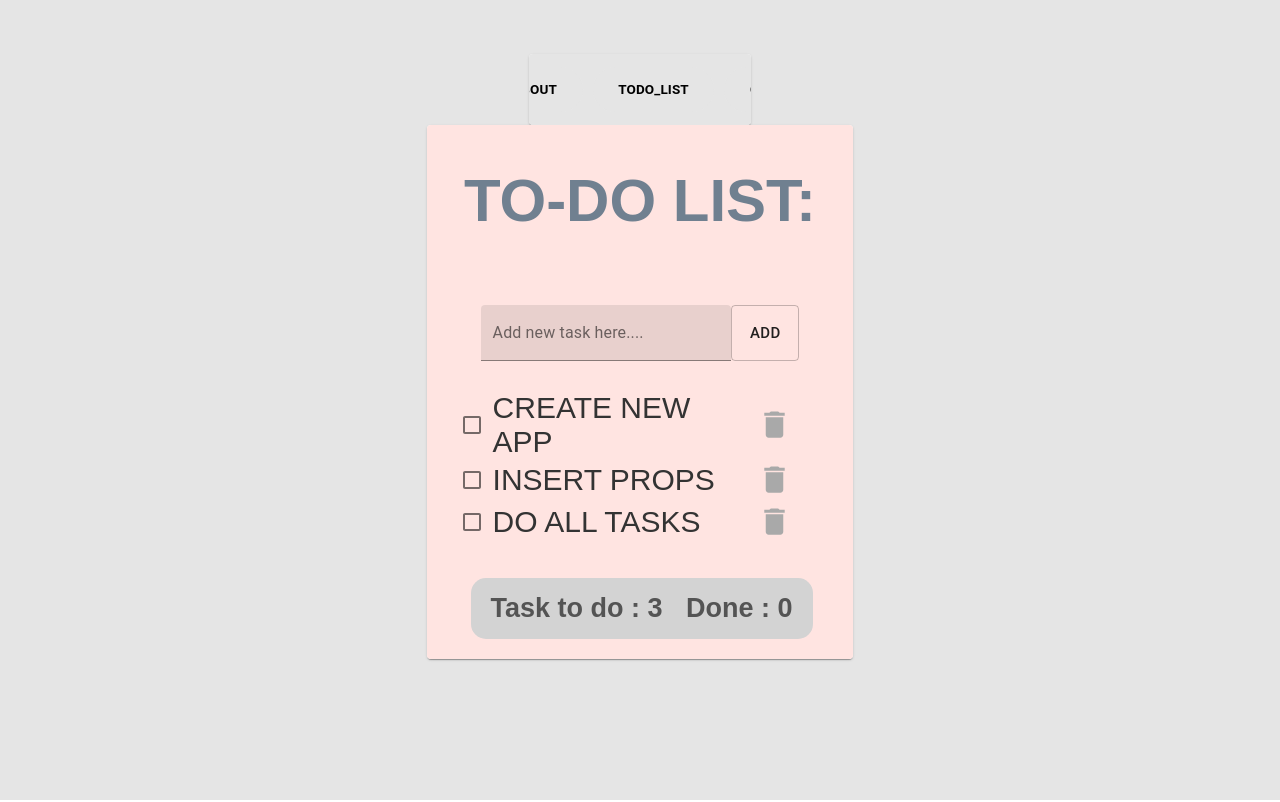
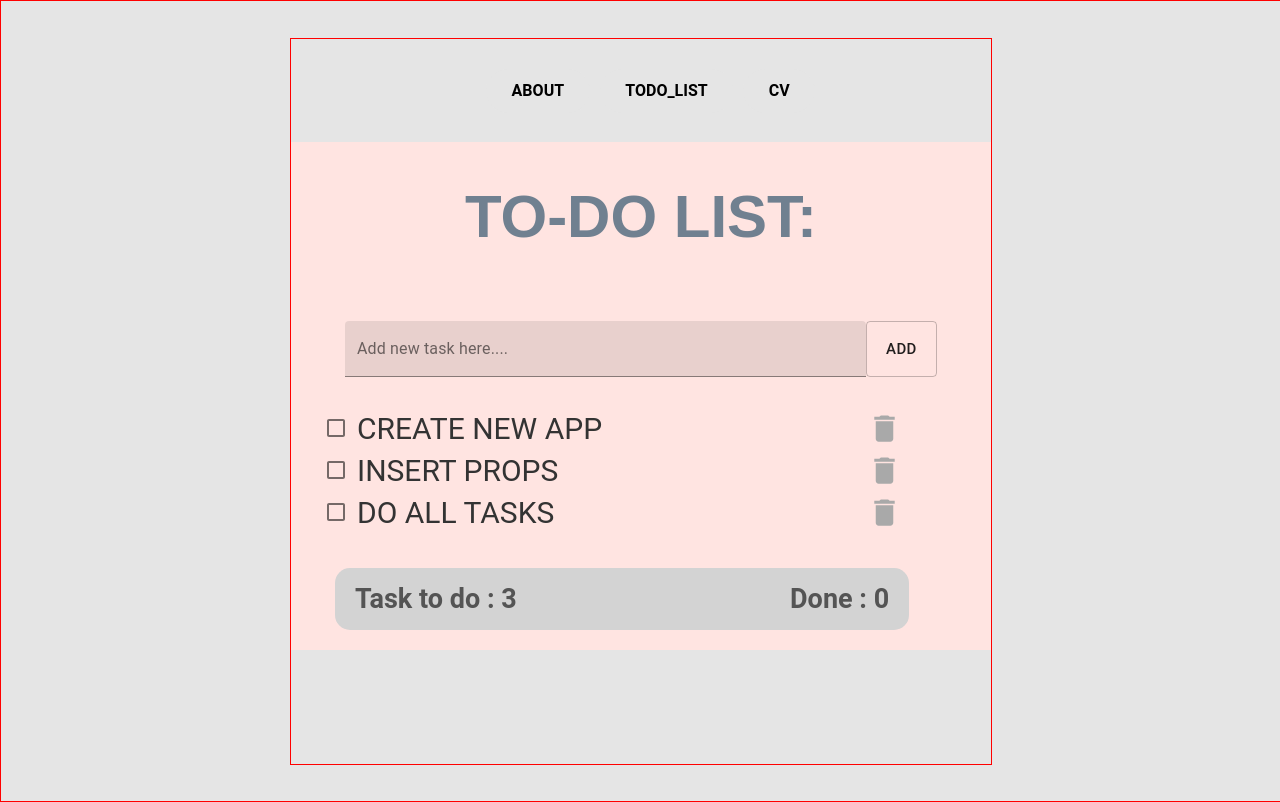
Before and after one commit to WebHeroSchool/React_Todo_NM, a React (Create React App) app: page /todo in a window 1280 px wide. Built offline with nearby package versions, Linux system fonts and the light colour scheme.

Commit message:
some changes

```diff
--- a/src/Components/App/About/About.js
+++ b/src/Components/App/About/About.js
@@ -6,27 +6,26 @@ import { Octokit } from '@octokit/rest';
 const octokit = new Octokit();
 
 const About = () => {
-  const Initialstate = {
+  const InitialState = {
     isLoading: true,
     repoList: [],
     username: 'Natalina27',
     fetchReposSuccess: false,
     error: ''
   };
-  const Initialresp = {
+  const InitialResp = {
     avatarUrl: '',
     name: '',
     error: ''
   };
 
-
-  const [state, setState] = useState(Initialstate);
-  const [resp, setResp] = useState(Initialresp);
+  const [state, setState] = useState(InitialState);
+  const [resp, setResp] = useState(InitialResp);
 
   useEffect(() => {
     octokit.repos.listForUser({
       username: state.username,
-      per_page: 100,
+      per_page: 10,
       since: '2020-01-01'
     })
       .then(({ data }) => {
--- a/src/Components/App/App.js
+++ b/src/Components/App/App.js
@@ -1,37 +1,50 @@
-import React from 'react';
+import React, {useState} from 'react';
 import { BrowserRouter as Router, Route, Link } from 'react-router-dom';
-import { Card, MenuItem, MenuList } from '@material-ui/core';
 import Todo from './Todo/Todo';
 import About from './About/About';
 import Contacts from './CV/Contacts';
 import styles from './App.module.css';
+import classnames from 'classnames';
 
 
-const App = () => (
+
+
+const App = () => {
+  const [isClicked, setClicked] = useState(false);
+
+  return(
       <Router>
-        <div className={styles.App}>
+        <div className={styles.wrap}>
           <div className={styles.inner}>
             <div className={styles.nav}>
-                    <Card className={styles.sidebar}>
-                        <MenuList className={styles.menuList}>
-                            <Link to='/' className={styles.link}><MenuItem>ABOUT</MenuItem></Link>
-                            <Link to='/todo' className={styles.link}><MenuItem>TODO_LIST</MenuItem></Link>
-                            <Link to='/contacts' className={styles.link}> <MenuItem>CV</MenuItem></Link>
-                        </MenuList>
-                    </Card>
+              <Link
+                  to='/'
+                  className= {classnames({
+                    [styles.link]: true,
+                    [styles.linkActive]: isClicked,
+                  })}
+                  onClick={() => { isClicked ? setClicked(false): setClicked(true) }}
+              >ABOUT</Link>
+              <Link to='/todo' className= {classnames({
+                [styles.link]: true,
+                [styles.linkActive]: isClicked,
+              })}
+              >TODO_LIST</Link>
+              <Link to='/contacts' className= {classnames({
+                [styles.link]: true,
+                [styles.linkActive]: isClicked,
+              })}>CV</Link>
             </div>
-                <div className={styles.wrap}>
-                    <Card className={styles.about}>
+            <div className={styles.content}>
               <Route path='/' exact component={About} />
-                    </Card>
-                    <Card className={styles.content}>
-
               <Route path='/todo' component={Todo} />
               <Route path='/contacts' component={Contacts} />
-                    </Card>
             </div>
           </div>
         </div>
       </Router>
   );
+}
+
+
 export default App;
--- a/src/Components/App/App.module.css
+++ b/src/Components/App/App.module.css
@@ -1,142 +1,109 @@
 body{
+    font-family: Roboto, Arial, sans-serif;
+
     margin: 0;
+    padding: 0;
+
+    background-color: #E5E5E5;
 }
-.App{
+.wrap{
     display: flex;
-    flex-direction: column;
-    justify-content: flex-start;
+    justify-content: center;
     align-items: center;
     width: 100vw;
     height: 100vh;
     min-height: 400px;
     background-color: #E5E5E5;
+    border: 1px solid red;
 }
 .inner{
     display: flex;
     flex-direction: column;
     align-items: center;
     height: 100%;
-    padding-top: 27px;
+    border: 1px solid red;
 }
 .nav{
     display: flex;
-    justify-content: center;
-    align-items: center;
+    justify-content: space-around;
+    width: 100%;
     height: max-content;
     max-height: max-content;
 }
-/*.wrap{*/
-/*    !*display: flex;*!*/
-/*    !*flex-direction: column;*!*/
-/*    !*font-size: 10px;*!*/
-/*    !*height: 50%;*!*/
-/*    !*width: initial;*!*/
-/*    !*padding: 5px;*!*/
-/*    !*border: groove 1px #d3d3d3;*!*/
-/*    !*border-radius: 15px;*!*/
-/*}*/
-.sidebar{
+.link{
     display: flex;
-    justify-content: space-between;
-    align-items: center;
-    width: 100%;
-    height: max-content;
-    max-height: max-content;
-    /*background-color: #E5E5E5;*/
-}
-.menuList{
-    display: flex;
-    justify-content: center;
-    align-items: center;
-    width: 100%;
-    /*border: 1px solid red;*/
-    background-color: #E5E5E5;
-}
-.link li{
-    text-decoration: none;
-    font-size: 1em;
-    font-weight: bold;
-    width: -moz-min-content;
-    padding: 5px;
-}
-.link{
     text-decoration: none;
     margin: 5px;
     padding: 1vw 2vw;
-    background-color: #E5E5E5;;
-    color: black;
-    font-size: 27px;
+    background-color: #E5E5E5;
+    color: #000;
+    font-size: 14px;
+    font-weight: 700;
     border-radius: 37px;
-    transition: background-color 0.2s ease-in;
+    width: 110px;
+    cursor: pointer;
 }
 .link:hover{
-    background-color: lightblue;
-    color: white;
+    background-color: #add8e6;
+    color: #FFF;
+    transition: background-color .3s ease-in-out;
 }
 .linkActive{
+    display: flex;
+    text-decoration: none;
+    margin: 5px;
+    padding: 1vw 2vw;
+    font-size: 14px;
+    font-weight: 700;
+    border-radius: 37px;
+    width: 110px;
+    cursor: pointer;
     background-color: #356EFF;
-    color: white;
+    color: #FFF;
+    box-shadow: 0 0 3px rgba(0, 0, 0, 0.25);
 }
-
+.content{
+    height: 80%;
+    width: 100%;
+    margin: 0 0 24px 0;
+}
 @media(min-width: 720px) and (max-width: 1024px){
     .wrap{
-        font-size: 15px;
+        min-height: 400px;
     }
     .inner{
-        width: 350px;
-        max-height: 720px;
+        width: 50px;
+        max-height: 560px;
     }
-    .sidebar{
-        /*display: flex;*/
-        /*!*flex-direction: column;*!*/
-        justify-content: space-between;
-        align-items: center;
-        width: 100%;
+    .content{
+        min-height: 450px;
     }
 
 }
 @media(min-width: 1024px){
-    .App{
-        display: flex;
-        justify-content: center;
-        width: 100vw;
-        height: 100vh;
-        min-height: 650px;
-    }
     .inner{
         width: 700px;
-        max-height: 720px;
+        max-height: 700px;
+        padding-top: 25px;
     }
-    .wrap{
-        display: flex;
-        background: #ffe4e1;
-        border-radius: 27px;
-        font-size: 2em;
-        font-family: "Apple SD Gothic Neo", sans-serif;
+    .nav{
+        max-width: 320px;
+        margin: 0 0 24px 0;
     }
-
-    .sidebar{
-        display: flex;
-        justify-content: space-between;
-        align-items: center;
-        width: 70%;
+    .link{
+        font-size: 16px;
+        width: 128px;
+        outline: none;
+    }
+    .linkActive{
+        color: #FFF;
+        background: #356EFF;
+        box-shadow: 0 0 3px rgba(0, 0, 0, 0.25);
     }
 
     .content{
-        margin: 0;
+        height: 80%;
         width: 100%;
-    }
-    .about{
-        font-size: 1.5em;
-        font-family: "Apple SD Gothic Neo", sans-serif;
-    }
-    .link{
-        text-decoration: none;
-    }
-    .link li{
-        text-decoration: none;
-        font-size: .5em;
-        width: -moz-min-content;
-        padding: 0;
+        margin: 0 0 24px 0;
     }
 }
```
Lines whose indentation alone changed are shown as unchanged.
